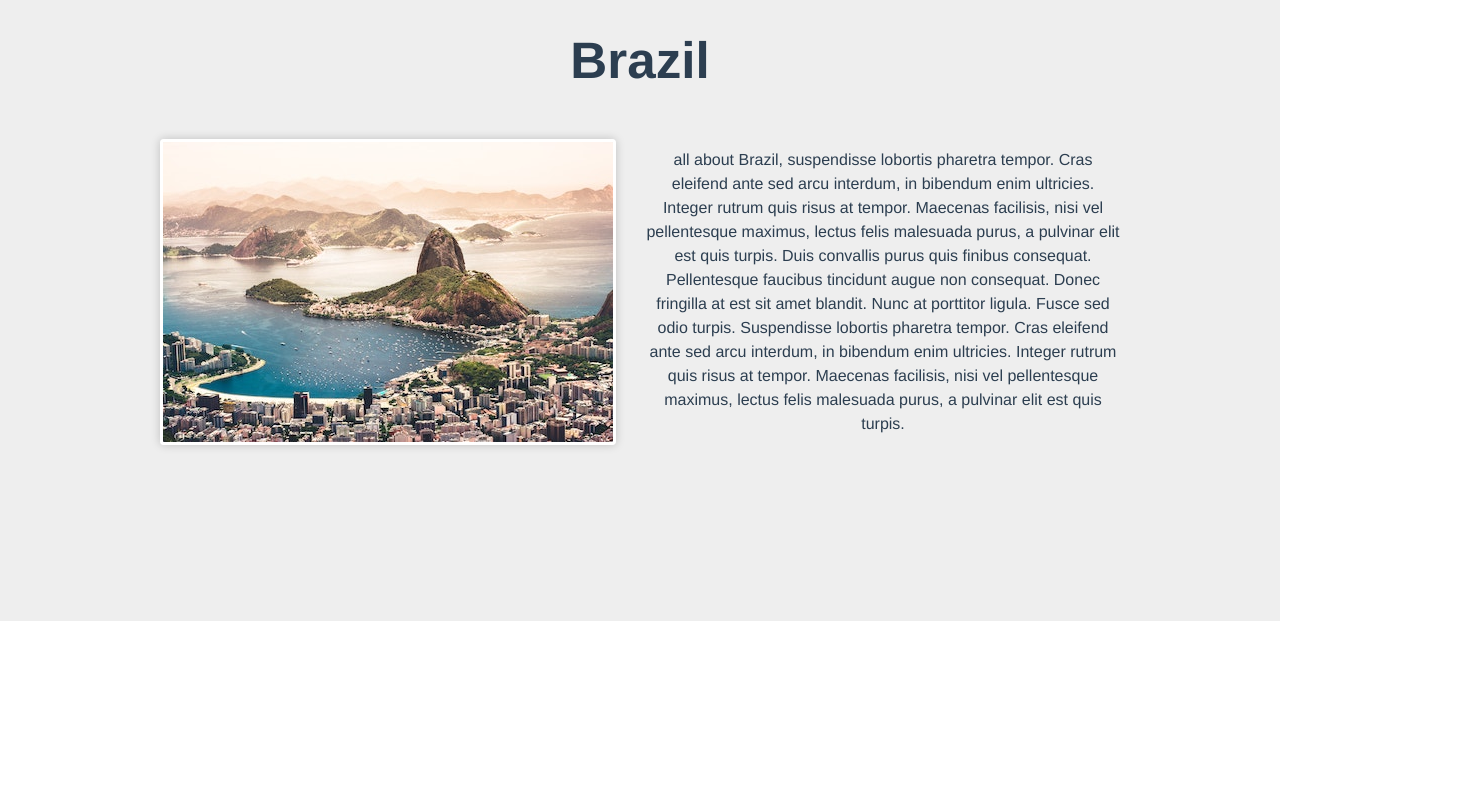
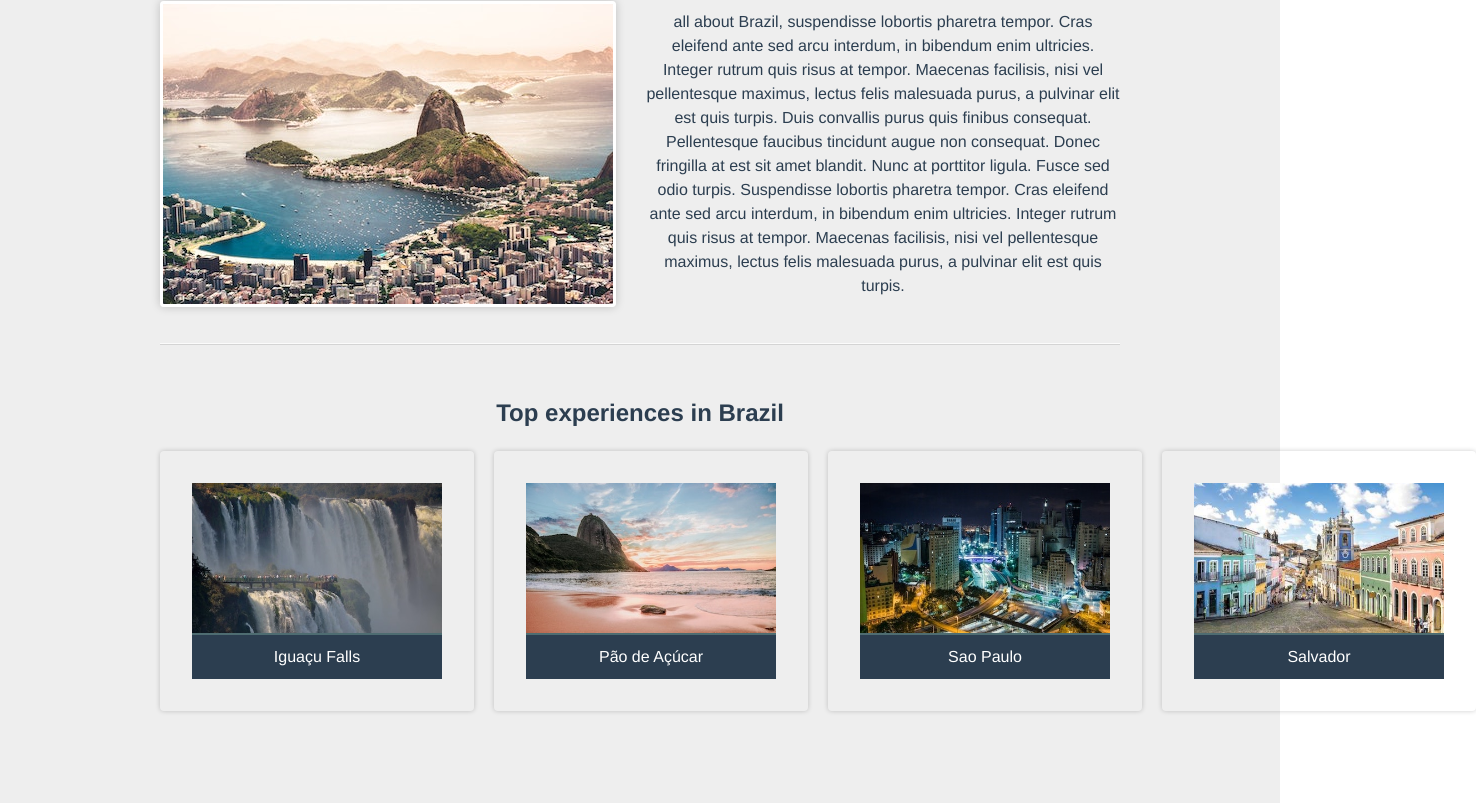
Before and after one commit to PedroCD/vue-routing-practice, a Vue app: page /destination/1/brazil in a window 1280 px wide. Shown: the part 179-982 px from the top of the page, 1476 px wide, since content can reach past the window. Before the commit the page ends 800 px from the top, so only its background shows below. Built offline with nearby package versions, Linux system fonts and the light colour scheme.

Commit message:
Experience cards and relative paths config

```diff
--- /dev/null
+++ b/src/components/ExperienceCard.vue
@@ -0,0 +1,16 @@
+<template>
+  <div class="card">
+    <img :src="`/images/${experience.image}`" :alt="experience.name">
+    <span class="card__text">
+      {{ experience.name }}
+    </span>
+  </div>
+</template>
+
+<script>
+export default {
+  props: {
+    experience: {type: Object, required: true}
+  }
+}
+</script>
--- a/src/router/index.js
+++ b/src/router/index.js
@@ -11,7 +11,13 @@
         path: '/destination/:id/:slug',
         name: 'destination.show',
         component: () => import(/* webpackChunkName: "destinationShow" */"../views/DestinationShow.vue"),
-        props: (route) => ({id: parseInt(route.params.id)}),
+        props: (route) => ({...route.params, id: parseInt(route.params.id)}),
+    },
+    {
+        path: '/destination/:id/:slug/:experienceSlug',
+        name: 'experience.show',
+        component: () => import(/* webpackChunkName: "experienceShow" */"../views/ExperienceShow.vue"),
+        props: (route) => ({...route.params, id: parseInt(route.params.id)})
     }
 ]
 
--- a/src/views/DestinationShow.vue
+++ b/src/views/DestinationShow.vue
@@ -6,16 +6,34 @@
       <p>{{destination.description}}</p>
     </div>
   </section>
+  <section class="experiences">
+    <h2>Top experiences in {{destination.name}}</h2>
+    <div class="cards">
+      <router-link
+          v-for="experience in destination.experiences"
+          :key="experience.slug"
+          :to="{name: 'experience.show', params: {experienceSlug: experience.slug}}"
+      >
+        <ExperienceCard
+            :experience="experience"
+        />
+      </router-link>
+
+    </div>
+  </section>
 </template>
 
 <script>
-import sourceData from '../data.json'
+import sourceData from '@/data.json'
+import ExperienceCard from "../components/ExperienceCard.vue";
 export default {
+  components: {ExperienceCard},
   props: {
     id: {type: Number, required: true}
   },
   computed: {
     destination() {
+      sourceData.destinations.forEach(destination => console.log(destination.experiences))
       return sourceData.destinations.find(destination => destination.id === this.id)
     }
   },
--- /dev/null
+++ b/src/views/ExperienceShow.vue
@@ -0,0 +1,26 @@
+<template>
+  <section>
+    <h1>{{experience.name}}</h1>
+    <img :src="`/images/${experience.image}`" :alt="experience.name">
+    <p>{{experience.description}}</p>
+  </section>
+</template>
+
+<script>
+import sourceData from "@/data.json"
+export default {
+  props: {
+    id: {type: Number, required: true},
+    experienceSlug: {type: Object, required: true}
+  },
+  computed: {
+    destination(){
+      return sourceData.destinations.find(destination => destination.id === this.id)
+    },
+    experience(){
+      return this.destination.experiences.find(experience => experience.slug === this.experienceSlug)
+    }
+  }
+}
+
+</script>
--- a/vite.config.js
+++ b/vite.config.js
@@ -1,7 +1,14 @@
 import { defineConfig } from 'vite'
 import vue from '@vitejs/plugin-vue'
+import {resolve} from 'path'
 
+const projectRootDir = resolve(__dirname)
 // https://vitejs.dev/config/
 export default defineConfig({
   plugins: [vue()],
+  resolve: {
+    alias: {
+      "@": resolve(projectRootDir, 'src')
+    }
+  },
 })
```
